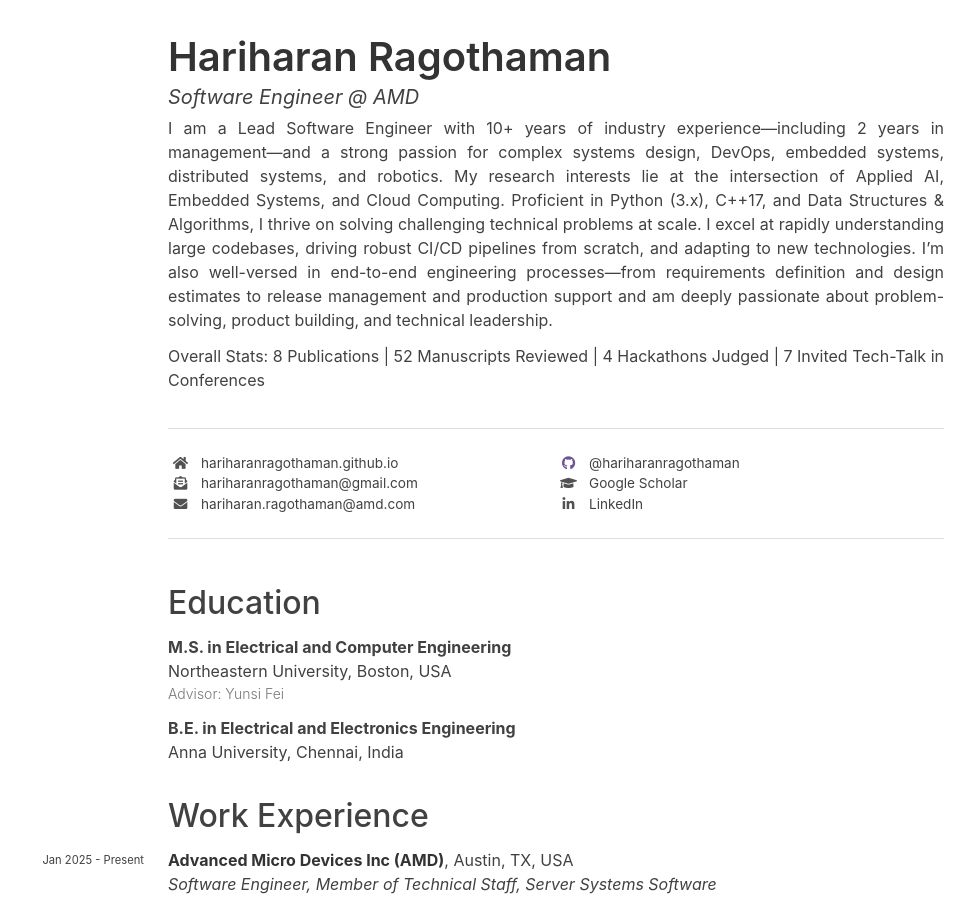
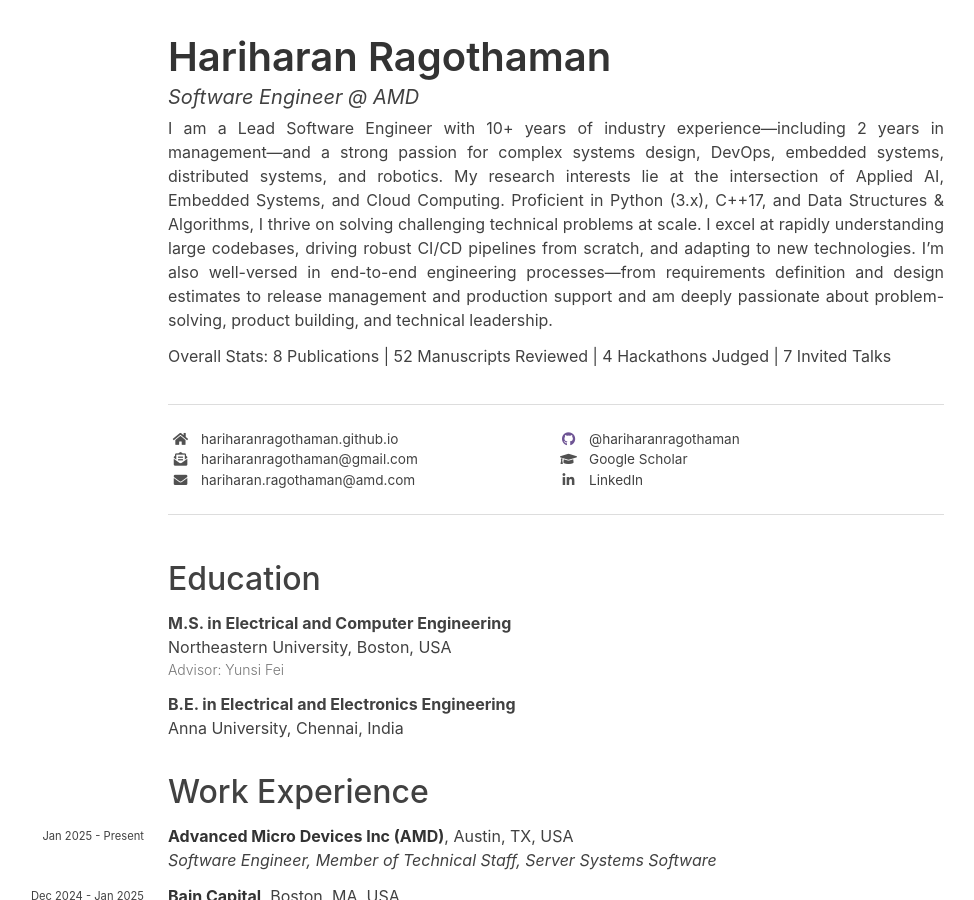
Before and after one commit to hariharanragothaman/hariharanragothaman.github.io, a Jekyll site: the page built from cv.md, in a window 1280 px wide and 900 px high. Shown: the whole window, without its empty margins (164-1138 px from the left). Built offline with Jekyll 4.4.1, drawn with Linux system fonts in a browser that asks for light colours; nearby versions of some CDN libraries; some web fonts are replaced.

Commit message:
Polishes and Updates

```diff
--- a/cv.md
+++ b/cv.md
@@ -19,7 +19,7 @@
     I’m also well-versed in end-to-end engineering processes—from requirements definition and design estimates to release management and production support and am deeply passionate about problem-solving, product building, and technical leadership.
 
 <p>
-    Overall Stats: 8 Publications | 52  Manuscripts Reviewed | 4 Hackathons Judged | 7 Invited Tech-Talk in Conferences
+    Overall Stats: 8 Publications | 52  Manuscripts Reviewed | 4 Hackathons Judged | 7 Invited Talks
 </p>
 
 </div>
```
